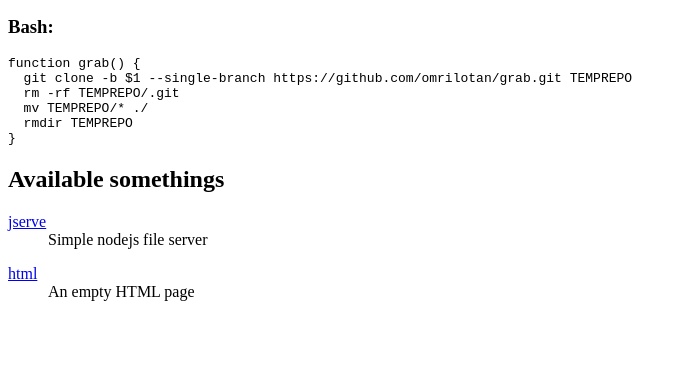
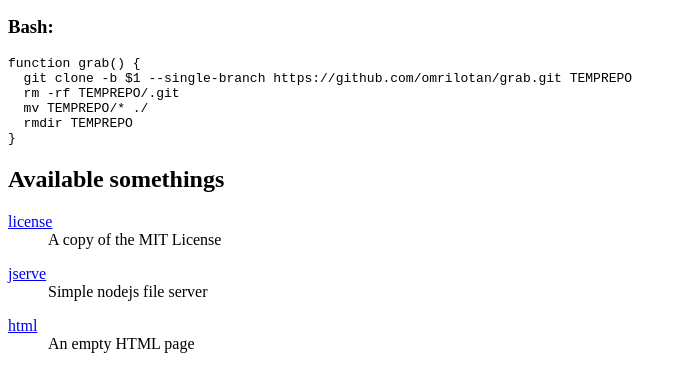
Before and after one commit to omrilotan/grab, a plain HTML site: page index.html in a window 1280 px wide. Shown: the part 101-492 px from the top of the page, without its empty margins (0-688 px from the left). Drawn offline with Linux system fonts and the light colour scheme.

Commit message:
A copy of the MIT License

```diff
--- a/index.html
+++ b/index.html
@@ -23,6 +23,10 @@
 }</code></pre>
         <h2>Available somethings</h2>
         <dl>
+            <dt><a href="https://github.com/omrilotan/grab/tree/license">license</a></dt>
+            <dd>A copy of the MIT License</dd>
+        </dl>
+        <dl>
             <dt><a href="https://github.com/omrilotan/grab/tree/jserve">jserve</a></dt>
             <dd>Simple nodejs file server</dd>
         </dl>
```
